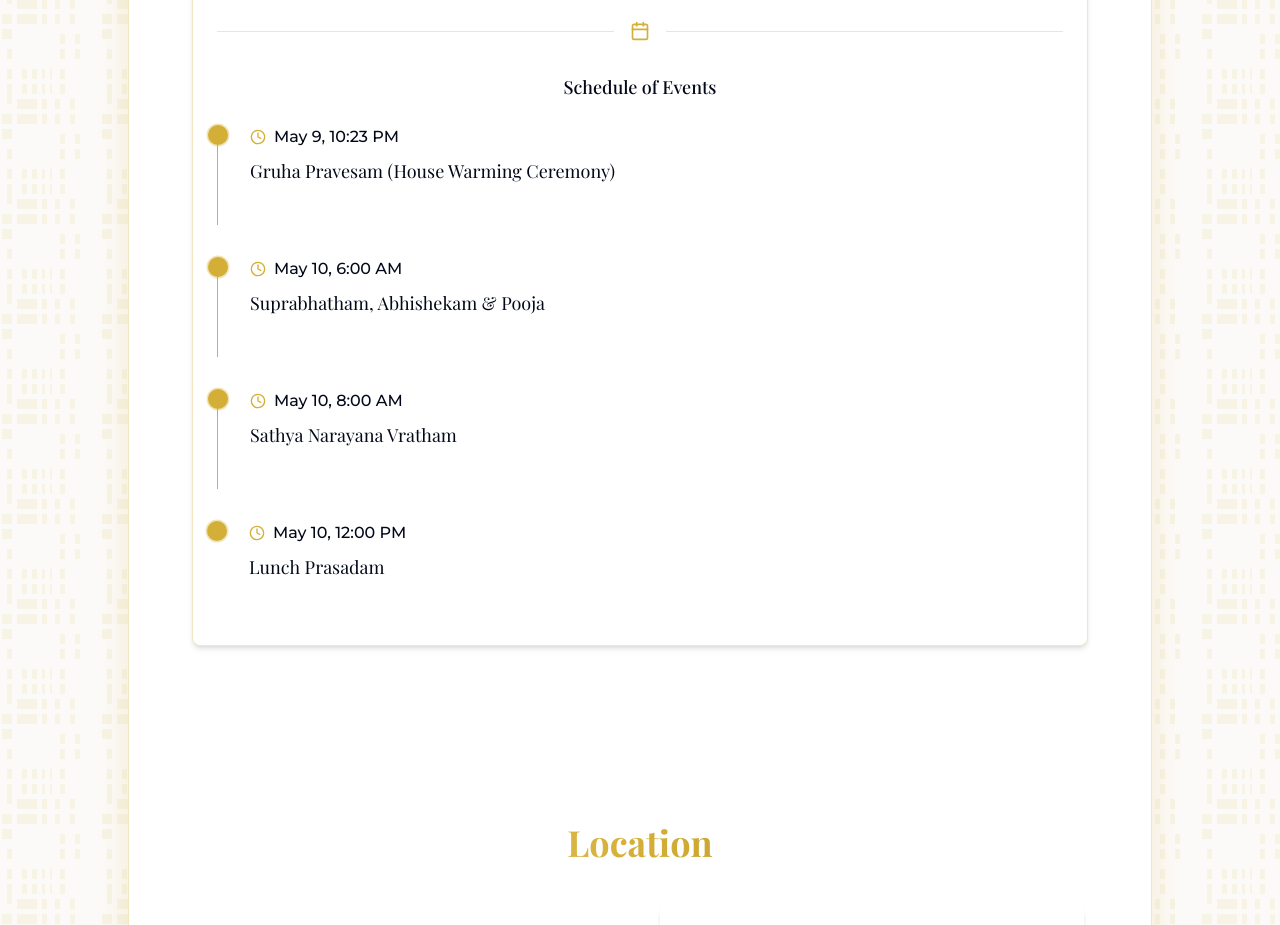
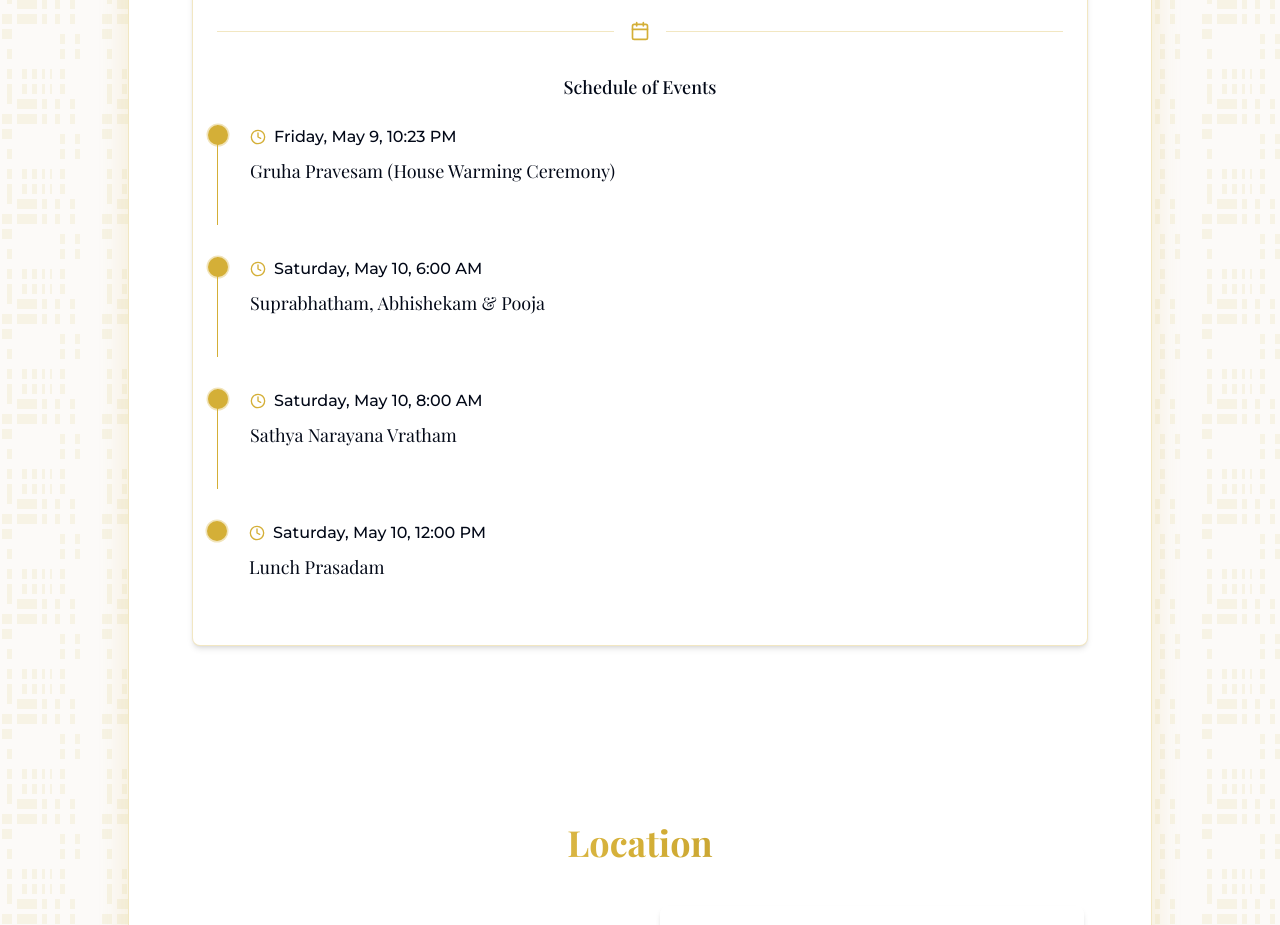
Before and after one commit to kunchalasrinadh/home-blessing-invite-kit, a React (Vite) app: page / in a window 1280 px wide. Shown: the part 2400-3325 px from the top of the page. Built offline with nearby package versions, Linux system fonts and the light colour scheme; grey boxes are pictures that could not be loaded.

Commit message:
Update of Day for event schedule

```diff
--- a/src/pages/Index.tsx
+++ b/src/pages/Index.tsx
@@ -19,19 +19,19 @@ const Index = () => {
 
   const eventSchedule = [
     {
-      time: "May 9, 10:23 PM",
+      time: "Friday, May 9, 10:23 PM",
       activity: "Gruha Pravesam (House Warming Ceremony)",
     },
     {
-      time: "May 10, 6:00 AM",
+      time: "Saturday, May 10, 6:00 AM",
       activity: "Suprabhatham, Abhishekam & Pooja",
     },
     {
-      time: "May 10, 8:00 AM",
+      time: "Saturday, May 10, 8:00 AM",
       activity: "Sathya Narayana Vratham",
     },
     {
-      time: "May 10, 12:00 PM",
+      time: "Saturday, May 10, 12:00 PM",
       activity: "Lunch Prasadam",
     },
   ];
```
